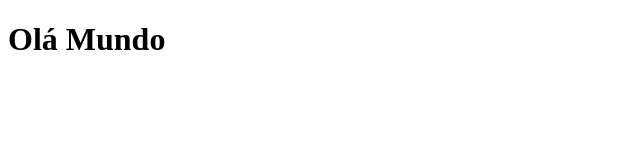
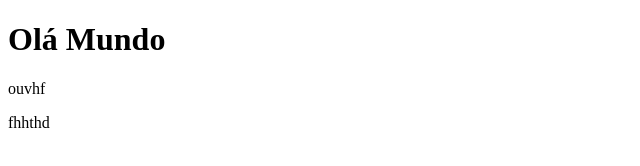
Before and after one commit to MateusDiasz/HTML, a plain HTML site: page aprendizado/estrutura.html in a window 1280 px wide. Shown: the whole page, without its empty margins (0-640 px from the left). Drawn offline with Linux system fonts and the light colour scheme.

Commit message:
inclusão de dois paragrafos

```diff
--- a/aprendizado/estrutura.html
+++ b/aprendizado/estrutura.html
@@ -9,7 +9,8 @@
 
 <body> <!--corpo do meu arquivo-->
     <h1>Olá Mundo</h1>
-
+    <p>ouvhf</p>
+    <p>fhhthd</p>
 
 
 </body>
```
